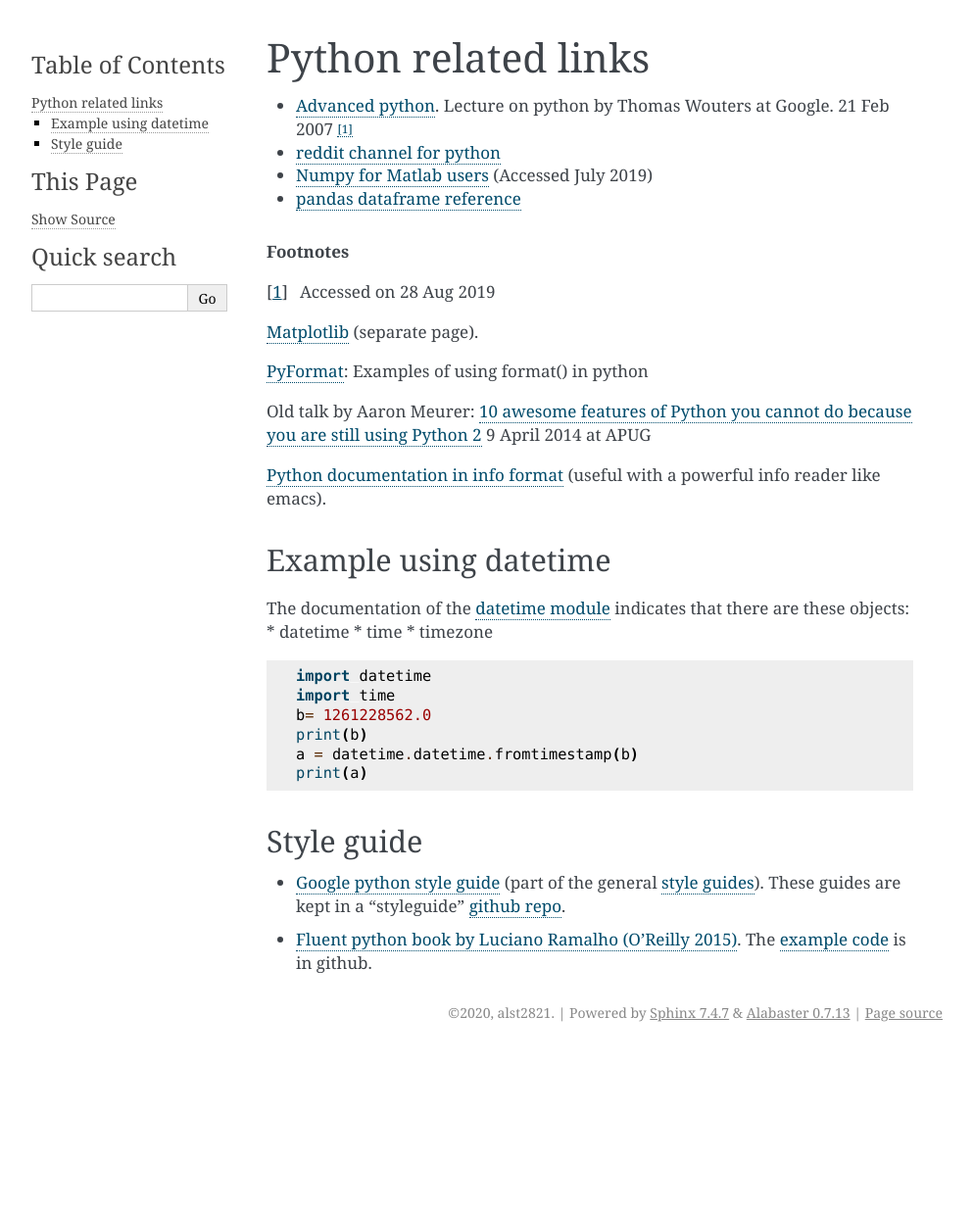
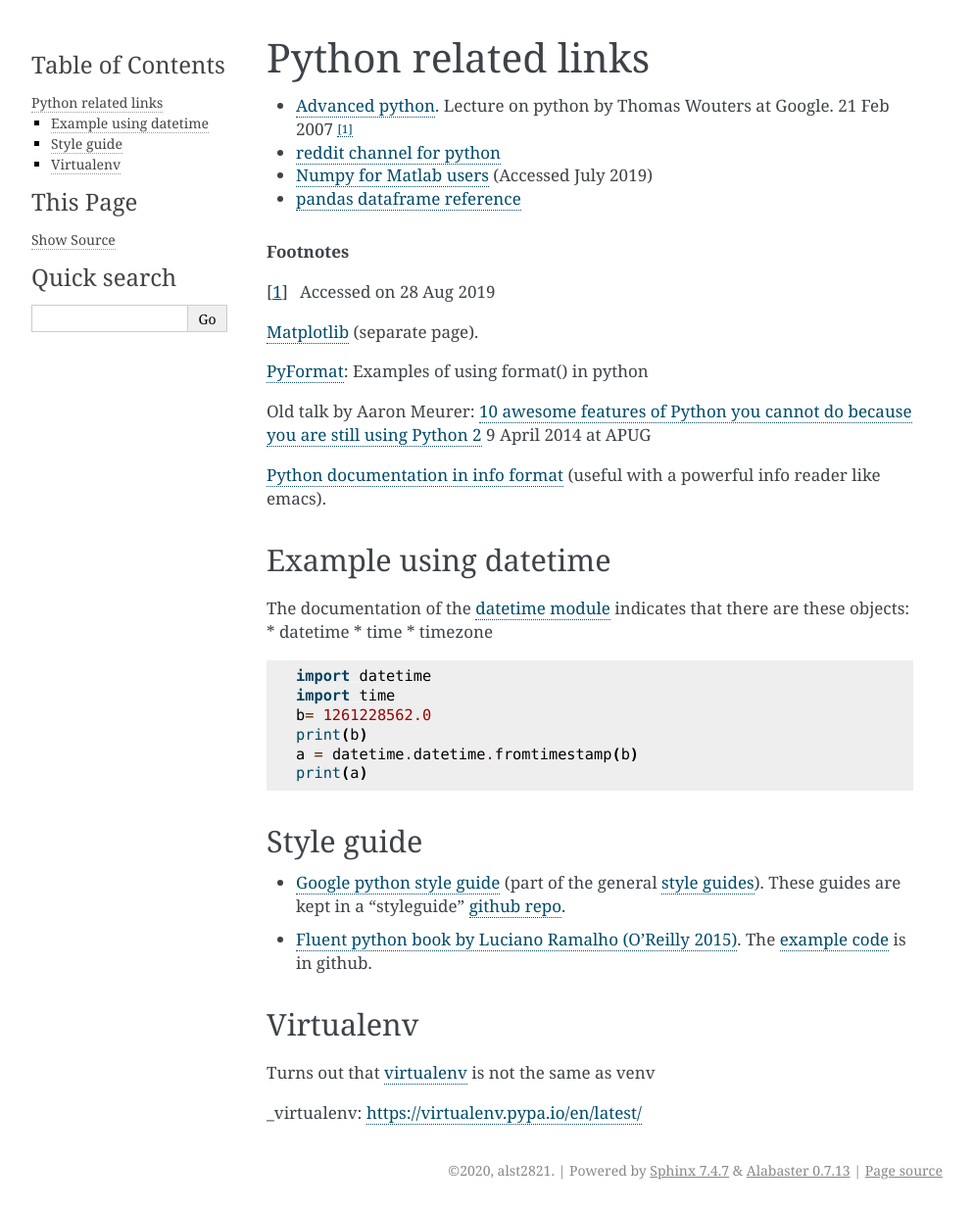
Before and after one commit to alst2821/puffer-fish, a Sphinx documentation site: the page built from doc/python.rst, in a window 1280 px wide. Shown: the whole page at 98% size, without its empty margins (148-1141 px from the left). Built offline with Sphinx 7.4.7, drawn with Linux system fonts in a browser that asks for light colours; before the commit the page ends 1073 px from its top, so only the background shows below that.

Commit message:
virtual env

```diff
--- a/doc/python.rst
+++ b/doc/python.rst
@@ -61,3 +61,11 @@ Style guide
 
 * `Fluent python book by Luciano Ramalho (O'Reilly 2015) <http://shop.oreilly.com/product/0636920032519.do>`_.
   The `example code <https://github.com/fluentpython/example-code>`_ is in github.
+
+
+Virtualenv
+----------
+
+Turns out that `virtualenv`_ is not the same as venv
+
+_virtualenv: https://virtualenv.pypa.io/en/latest/
```
